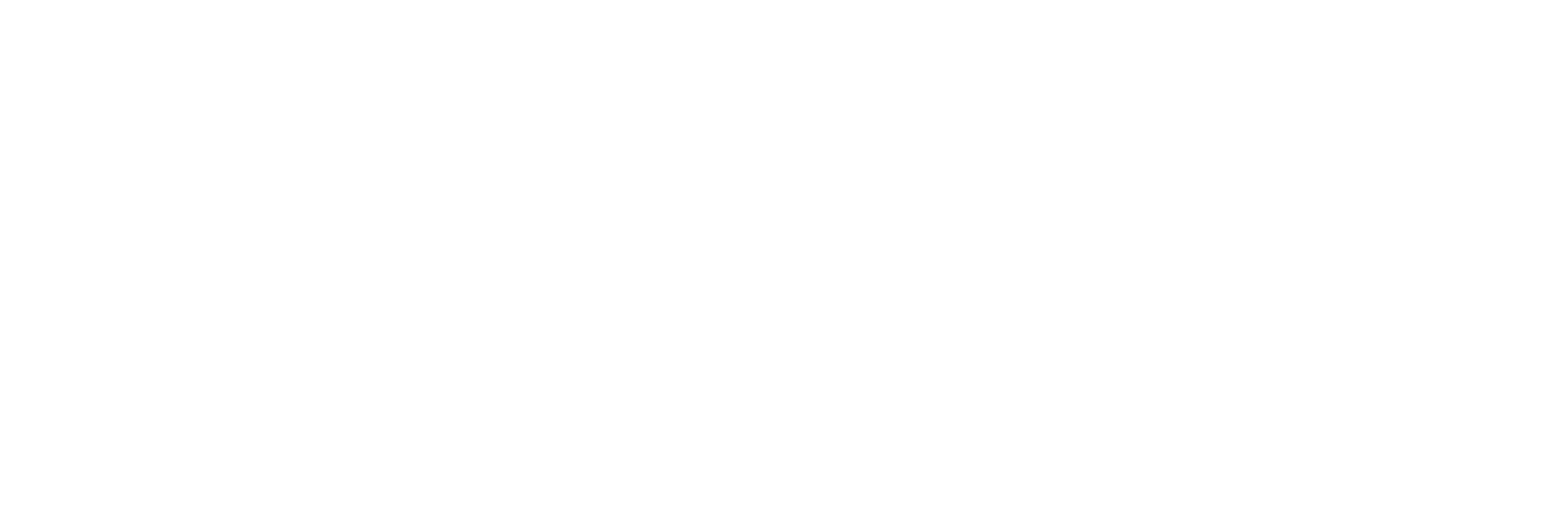
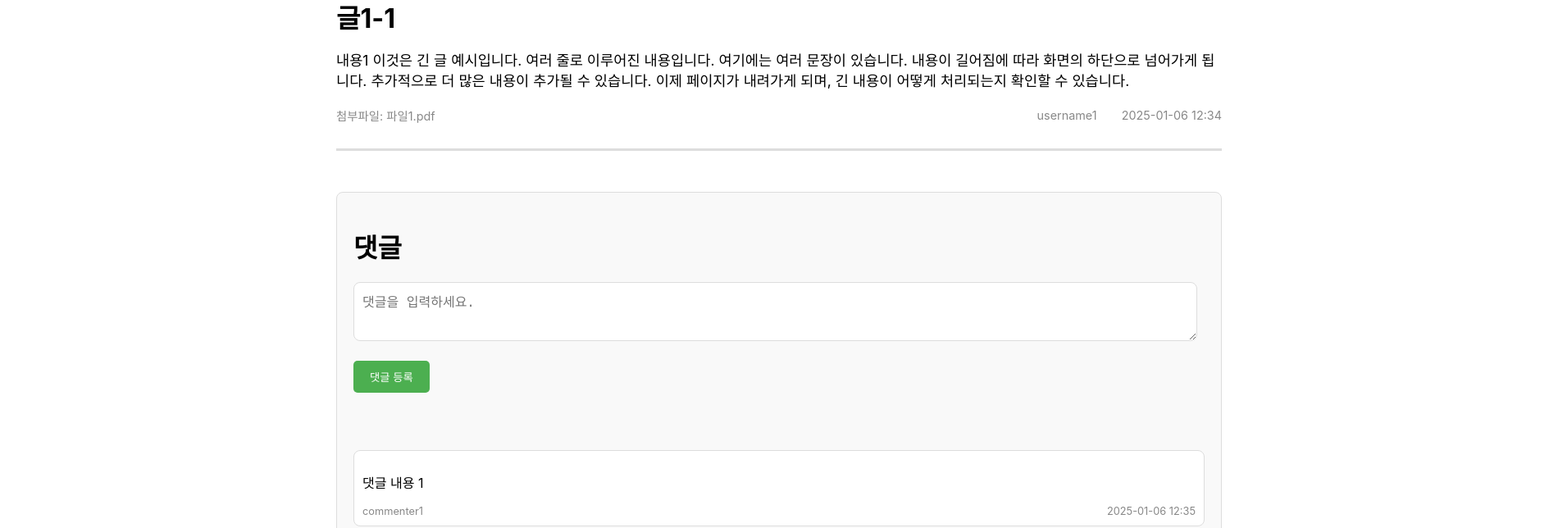
Before and after one commit to SK-PROJECT1-TEAM2/Web, a React (Create React App) app in the folder frontend/: page /articles/1 in a window 1280 px wide. Before the commit this address had no page. Shown: the part 160-804 px from the top of the page at 82% size, 1900 px wide, since content can reach past the window. Built offline with nearby package versions, Linux system fonts and the light colour scheme.

Commit message:
Feat: 게시글 화면 구성 (+댓글 기능)

```diff
--- a/frontend/src/App.js
+++ b/frontend/src/App.js
@@ -7,6 +7,7 @@ import MainBoard from "./components/MainBoard";
 import Profile from "./components/Profile";
 import WritePage from "./components/WritePage";
 import Company from "./components/Company";
+import Article from "./components/Article";
 import Signin from './components/Signin';
 import Signup from './components/Signup';
 
@@ -23,6 +24,7 @@ function App() {
         <Route path="/" element={<Header page="home" />} />
         <Route path="/profile" element={<Header page="my" />} />
         <Route path="/company/:id" element={<Header page="company" />} />
+        <Route path="/articles/:id" element={<Header page="article" />} />
         {/* 기타 경로 추가 */}
       </Routes>
 
@@ -32,9 +34,10 @@ function App() {
         <Route path = "/writepage" element={<WritePage />} />
         {/* 회사 id를 동적으로 처리 */}
         <Route path = "/company/:id" element={<Company />} />
+        {/* 게시글 id를 동적으로 처리 */}
+        <Route path = "/articles/:id" element={<Article />} />
         <Route path="/signin" element={<Signin />} />
         <Route path="/signup" element={<Signup />} />
-        {/* 기타 페이지 추가 */}
       </Routes>
     </Router>
   );
--- /dev/null
+++ b/frontend/src/components/Article.js
@@ -0,0 +1,225 @@
+import React, { useState, useEffect } from "react";
+import { useParams, useNavigate } from "react-router-dom";
+
+const dummyArticles = [
+  {
+    id: 1,
+    title: "글1-1",
+    content: "내용1\n\n" +
+             "이것은 긴 글 예시입니다. \n" +
+             "여러 줄로 이루어진 내용입니다.\n" +
+             "여기에는 여러 문장이 있습니다.\n" +
+             "내용이 길어짐에 따라 화면의 하단으로 넘어가게 됩니다.\n\n" +
+             "추가적으로 더 많은 내용이 추가될 수 있습니다.\n" +
+             "이제 페이지가 내려가게 되며, 긴 내용이 어떻게 처리되는지 확인할 수 있습니다.\n",
+    user: "username1",
+    time: "2025-01-06 12:34",
+    file: "파일1.pdf",
+  },
+  {
+    id: 2,
+    title: "글2-1",
+    content: "내용2",
+    user: "username2",
+    time: "2025-01-06 12:33",
+    file: "파일2.docx",
+  },
+  {
+    id: 3,
+    title: "글3-1",
+    content: "내용3",
+    user: "username3",
+    time: "2025-01-06 12:32",
+    file: "파일3.jpg",
+  },
+];
+
+const dummyComments = [
+  {
+    id: 1,
+    user: "commenter1",
+    content: "댓글 내용 1",
+    time: "2025-01-06 12:35",
+  },
+  {
+    id: 2,
+    user: "commenter2",
+    content: "댓글 내용 2",
+    time: "2025-01-06 12:36",
+  },
+  {
+    id: 3,
+    user: "commenter3",
+    content: "댓글 내용 3",
+    time: "2025-01-06 12:37",
+  },
+];
+
+function Article() {
+  const { id } = useParams();
+  const navigate = useNavigate();
+  const [article, setArticle] = useState(null);
+  const [comments, setComments] = useState(dummyComments); // 댓글 상태 추가
+  const [newComment, setNewComment] = useState(""); // 새로운 댓글 입력 상태
+
+  useEffect(() => {
+    const foundArticle = dummyArticles.find(
+      (article) => article.id === parseInt(id)
+    );
+    if (foundArticle) {
+      setArticle(foundArticle);
+    } else {
+      navigate("/404");
+    }
+  }, [id, navigate]);
+
+  const handleCommentChange = (e) => {
+    setNewComment(e.target.value);
+  };
+
+  const handleCommentSubmit = () => {
+    if (newComment) {
+      const newCommentObj = {
+        id: comments.length + 1,
+        user: "currentUser", // 예시: 실제로는 로그인한 사용자로 변경
+        content: newComment,
+        time: new Date().toISOString(),
+      };
+      setComments([newCommentObj, ...comments]); // 새로운 댓글을 맨 앞에 추가
+      setNewComment(""); // 댓글 입력란 초기화
+    }
+  };
+
+  if (!article) {
+    return <div>게시글을 찾을 수 없습니다.</div>;
+  }
+
+  return (
+    <div style={styles.container}>
+      {/* 게시글 내용 */}
+      <div style={styles.main}>
+        <h2 style={styles.articleTitle}>{article.title}</h2>
+        <p style={styles.articleContent}>{article.content}</p>
+        <div style={styles.footer}>
+          {article.file && (
+            <div style={styles.file}>첨부파일: {article.file}</div>
+          )}
+          <div style={styles.details}>
+            <span>{article.user}</span>
+            <span>{article.time}</span>
+          </div>
+        </div>
+      </div>
+
+      {/* 댓글 영역 */}
+      <div style={styles.reply}>
+        <h1>댓글</h1>
+        <div>
+          <textarea
+            value={newComment}
+            onChange={handleCommentChange}
+            placeholder="댓글을 입력하세요."
+            style={styles.commentInput}
+          ></textarea>
+          <button onClick={handleCommentSubmit} style={styles.commentButton}>
+            댓글 등록
+          </button>
+        </div>
+
+        {/* 댓글 리스트 */}
+        <div style={styles.commentList}>
+          {comments.map((comment) => (
+            <div key={comment.id} style={styles.comment}>
+              <p>{comment.content}</p>
+              <div style={styles.commentDetails}>
+                <span>{comment.user}</span>
+                <span>{comment.time}</span>
+              </div>
+            </div>
+          ))}
+        </div>
+      </div>
+    </div>
+  );
+}
+
+const styles = {
+  container: {
+    padding: "30px 50px",
+    margin: "40px 360px",
+    maxWidth: "1080px",
+    width: "93%",
+  },
+  main: {
+    position: "relative",
+    paddingBottom: "30px",
+    borderBottom : "3px solid #ddd"
+  },
+  articleTitle: {
+    fontSize: "2rem",
+    fontWeight: "bold",
+    marginBottom: "10px",
+  },
+  articleContent: {
+    fontSize: "1.1rem",
+    marginBottom: "20px",
+  },
+  footer: {
+    display: "flex",
+    justifyContent: "space-between",
+    alignItems: "center",
+    fontSize: "0.9rem",
+    color: "#888",
+  },
+  file: {
+    marginRight: "10px",
+  },
+  details: {
+    display: "flex",
+    gap: "30px",
+  },
+  reply: {
+    marginTop: "50px",
+    padding: "20px",
+    border: "1px solid #ddd",
+    borderRadius: "8px",
+    backgroundColor: "#f9f9f9",
+  },
+  commentInput: {
+    width: "97%",
+    height: "50px",
+    marginBottom: "20px",
+    padding: "10px",
+    fontSize: "1rem",
+    border: "1px solid #ddd",
+    borderRadius: "8px",
+  },
+  commentButton: {
+    padding: "10px 20px",
+    marginBottom: "50px",
+    backgroundColor: "#4CAF50",
+    color: "#fff",
+    border: "none",
+    borderRadius: "5px",
+    cursor: "pointer",
+  },
+  commentList: {
+    marginTop: "20px",
+  },
+  comment: {
+    marginBottom: "15px",
+    padding: "10px",
+    border: "1px solid #ddd",
+    borderRadius: "8px",
+    backgroundColor: "#fff",
+  },
+  commentDetails: {
+    marginTop: "10px",
+    fontSize: "0.8rem",
+    color: "#888",
+    display: "flex",
+    justifyContent: "space-between",
+  },
+};
+
+export default Article;
--- a/frontend/src/components/Header.js
+++ b/frontend/src/components/Header.js
@@ -32,7 +32,6 @@ function Header( {page, selectedCompany} ) {
                 </div>
             </header>
         </div>
-
     );
 }
 
--- a/frontend/src/components/MainBoard.js
+++ b/frontend/src/components/MainBoard.js
@@ -7,6 +7,7 @@ import PostList from "./PostList";
 // 추후 벡엔드와 연결하여 동적으로 데이터를 받아옴
 // useEffect, useState 훅 사용
 // axios 라이브러리를 통한 통신
+// 불러온 데이터(회사 이름)을 클릭하면 해당 회사 게시판으로 이동
 const companies = [
     {id:1, name: "회사1", posts: [{ title: "글1-1", time: "12:34", user: "username1" }, { title: "글2-1", time: "12:33", user: "username2" }, { title: "글3-1", time: "12:32", user: "username3" }] },
     {id:2, name: "회사2", posts: [{ title: "글1-2", time: "12:34", user: "username1" }, { title: "글2-2", time: "12:33", user: "username2" }, { title: "글3-2", time: "12:32", user: "username3" }] },
--- a/frontend/src/components/WritePage.js
+++ b/frontend/src/components/WritePage.js
@@ -3,14 +3,38 @@ import Header from "./Header";
 
 function WritePage() {
   const [company, setCompany] = useState("");
-  const [alignment, setAlignment] = useState("left");
+  const [file, setFile] = useState(null);
+  const [formData, setFormData] = useState ({
+    alignment: "left",
+    title: "",
+    content: "",
+    font: "폰트 선택",
+    fontSize: "크기 선택",
+  });
 
   const handleCompanyChange = (e) => {
     setCompany(e.target.value);
   };
 
+  const handleFileChange = (e) => {
+    setFile(e.target.files[0]);
+  };
+
+  const handleChange = (e) => {
+    const { name, value } = e.target;
+    setFormData({ ...formData, [name]: value });
+  };
+
+  const handleFontChange = (e) => {
+    setFormData({ ...formData, font: e.target.value });
+  };
+
+  const handleFontSizeChange = (e) => {
+    setFormData({ ...formData, fontSize: e.target.value });
+  };
+
   const handleAlignmentChange = (alignmentType) => {
-    setAlignment(alignmentType);
+    setFormData({...formData, alignment: alignmentType});
   };
 
   return (
@@ -24,15 +48,18 @@ function WritePage() {
             <option value="2">회사2</option>
             <option value="3">회사3</option>
           </select>
-          <select>
-            <option>폰트 선택</option>
-            <option>Arial</option>
-            <option>Verdana</option>
+          <select onChange={handleFontChange} value={formData.font}>
+            <option value="">폰트 선택</option>
+            <option value="Arial">Arial</option>
+            <option value="Verdana">Verdana</option>
+            <option value="Times New Roman">Times New Roman</option>
           </select>
-          <select>
-            <option>폰트 크기</option>
-            <option>12px</option>
-            <option>14px</option>
+          <select onChange={handleFontSizeChange} value={formData.fontSize}>
+            <option value="">크기 선택</option>
+            <option value="12px">12px</option>
+            <option value="14px">14px</option>
+            <option value="16px">16px</option>
+            <option value="18px">18px</option>
           </select>
           <div>
           <button onClick={() => handleAlignmentChange("left")}>
@@ -49,18 +76,29 @@ function WritePage() {
 
         <input
           type="text"
+          name="title"
           placeholder="제목을 입력하세요."
           style={styles.titleInput}
+          onChange={handleChange}
+          value={formData.title}
         />
         <textarea
+          name="content"
           placeholder="내용을 입력하세요."
-          style={{ ...styles.textArea, textAlign: alignment }}
+          style={{
+            ...styles.textArea,
+            textAlign: formData.alignment,
+            fontFamily: formData.font,
+            fontSize: formData.fontSize,
+          }}
+          onChange={handleChange}
+          value={formData.content}
         ></textarea>
-
         <div style={styles.fileUpload}>
           <p>파일 첨부</p>
           <input
             type="file"
+            onChange={handleFileChange}
           />
         </div>
       </div>
@@ -96,14 +134,6 @@ const styles = {
   fileUpload: {
     marginBottom: "10px",
   },
-  submitButton: {
-    padding: "10px 20px",
-    backgroundColor: "#007bff",
-    color: "#fff",
-    border: "none",
-    borderRadius: "5px",
-    cursor: "pointer",
-  },
 };
 
 export default WritePage;
```
